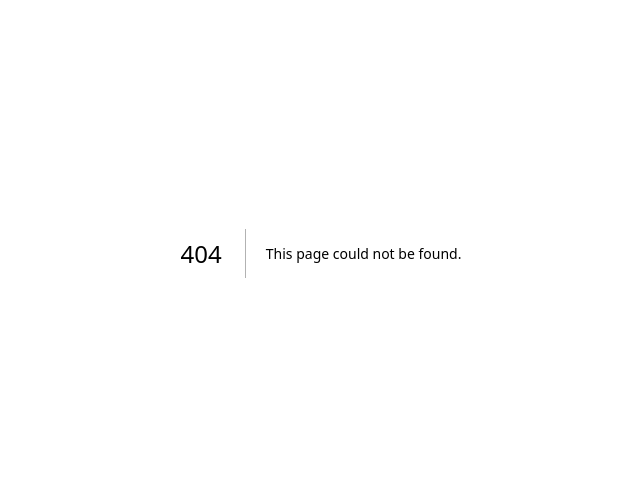
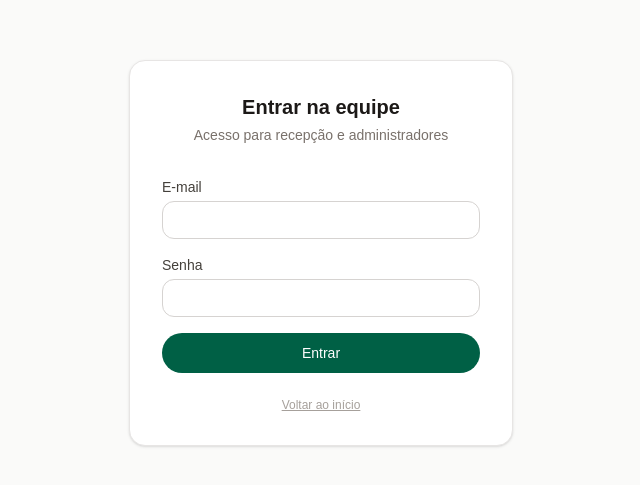
Before and after one commit to akashahub/spavoplataforma777, a Next.js app: page /login in a window 1280 px wide. Before the commit this address had no page. Shown: the part 147-632 px from the top of the page, without its empty margins (319-959 px from the left). Built offline with nearby package versions, Linux system fonts and the light colour scheme.

Commit message:
feat: login e páginas do site público

```diff
--- /dev/null
+++ b/src/app/login/page.tsx
@@ -0,0 +1,99 @@
+"use client";
+
+import { useState } from "react";
+import { createClient } from "@/lib/supabase/client";
+import { useRouter } from "next/navigation";
+import Link from "next/link";
+
+export default function LoginPage() {
+  const router = useRouter();
+  const [email, setEmail] = useState("");
+  const [password, setPassword] = useState("");
+  const [error, setError] = useState<string | null>(null);
+  const [loading, setLoading] = useState(false);
+
+  async function handleSubmit(e: React.FormEvent) {
+    e.preventDefault();
+    setLoading(true);
+    setError(null);
+
+    const supabase = createClient();
+    const { error: signError } = await supabase.auth.signInWithPassword({
+      email,
+      password,
+    });
+
+    if (signError) {
+      setError("E-mail ou senha inválidos.");
+      setLoading(false);
+      return;
+    }
+
+    router.push("/app");
+    router.refresh();
+  }
+
+  return (
+    <div className="min-h-screen flex items-center justify-center bg-stone-50 px-4">
+      <div className="w-full max-w-sm rounded-2xl border border-stone-200 bg-white p-8 shadow-sm">
+        <h1 className="text-xl font-semibold text-stone-900 text-center">
+          Entrar na equipe
+        </h1>
+        <p className="mt-1 text-sm text-stone-500 text-center">
+          Acesso para recepção e administradores
+        </p>
+
+        <form onSubmit={handleSubmit} className="mt-8 space-y-4">
+          <div>
+            <label htmlFor="email" className="block text-sm font-medium text-stone-700">
+              E-mail
+            </label>
+            <input
+              id="email"
+              type="email"
+              autoComplete="email"
+              required
+              value={email}
+              onChange={(e) => setEmail(e.target.value)}
+              className="mt-1 w-full rounded-xl border border-stone-300 px-3 py-2 text-sm focus:outline-none focus:ring-2 focus:ring-emerald-600/30"
+            />
+          </div>
+          <div>
+            <label htmlFor="password" className="block text-sm font-medium text-stone-700">
+              Senha
+            </label>
+            <input
+              id="password"
+              type="password"
+              autoComplete="current-password"
+              required
+              value={password}
+              onChange={(e) => setPassword(e.target.value)}
+              className="mt-1 w-full rounded-xl border border-stone-300 px-3 py-2 text-sm focus:outline-none focus:ring-2 focus:ring-emerald-600/30"
+            />
+          </div>
+
+          {error && (
+            <p className="text-sm text-red-600" role="alert">
+              {error}
+            </p>
+          )}
+
+          <button
+            type="submit"
+            disabled={loading}
+            className="w-full rounded-full bg-emerald-800 py-2.5 text-sm font-medium text-white hover:bg-emerald-700 disabled:opacity-60"
+          >
+            {loading ? "Entrando…" : "Entrar"}
+          </button>
+        </form>
+
+        <p className="mt-6 text-center text-xs text-stone-400">
+          <Link href="/" className="underline hover:text-stone-600">
+            Voltar ao início
+          </Link>
+        </p>
+      </div>
+    </div>
+  );
+}
```
